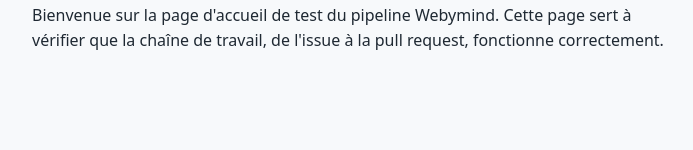
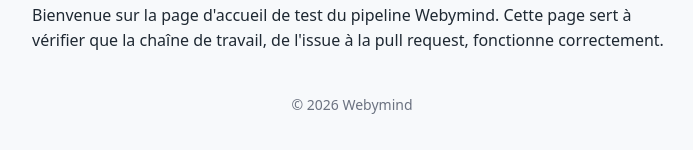
Before and after one commit to webymind/agents-test, a plain HTML site: page index.html in a window 1280 px wide. Shown: the part 128-278 px from the top of the page, without its empty margins (288-981 px from the left). Drawn offline with Linux system fonts and the light colour scheme.

Commit message:
Ajouter un pied de page centré © 2026 Webymind (#4)
Co-authored-by: Webymind Agent <agents@webymind.com>

```diff
--- a/index.html
+++ b/index.html
@@ -28,5 +28,8 @@
     <h1>Pipeline Webymind</h1>
     <p>Bienvenue sur la page d'accueil de test du pipeline Webymind. Cette page sert à vérifier que la chaîne de travail, de l'issue à la pull request, fonctionne correctement.</p>
   </main>
+  <footer style="text-align: center; padding: 1.5rem; color: #6b7280; font-size: 0.875rem;">
+    © 2026 Webymind
+  </footer>
 </body>
 </html>
```
